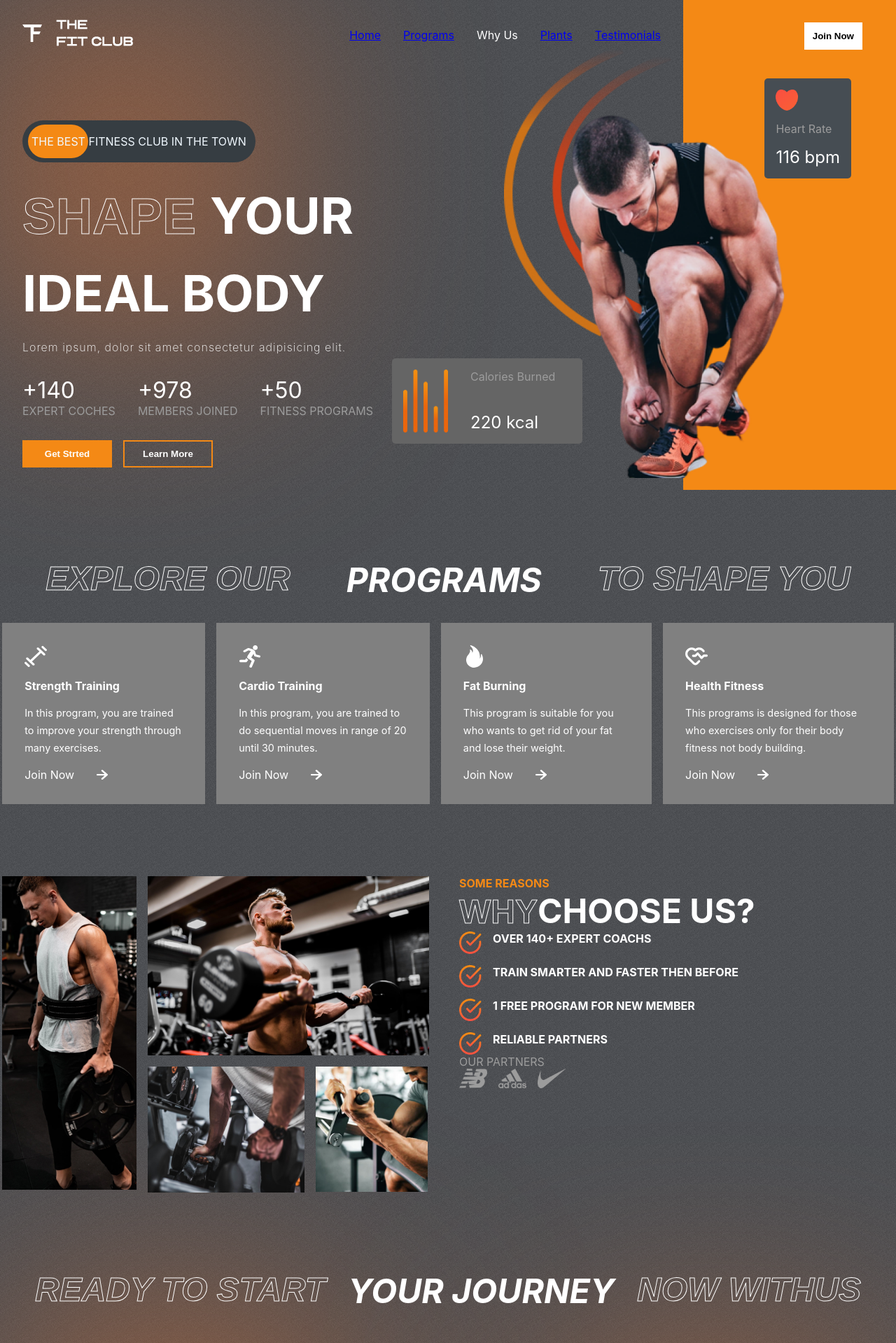
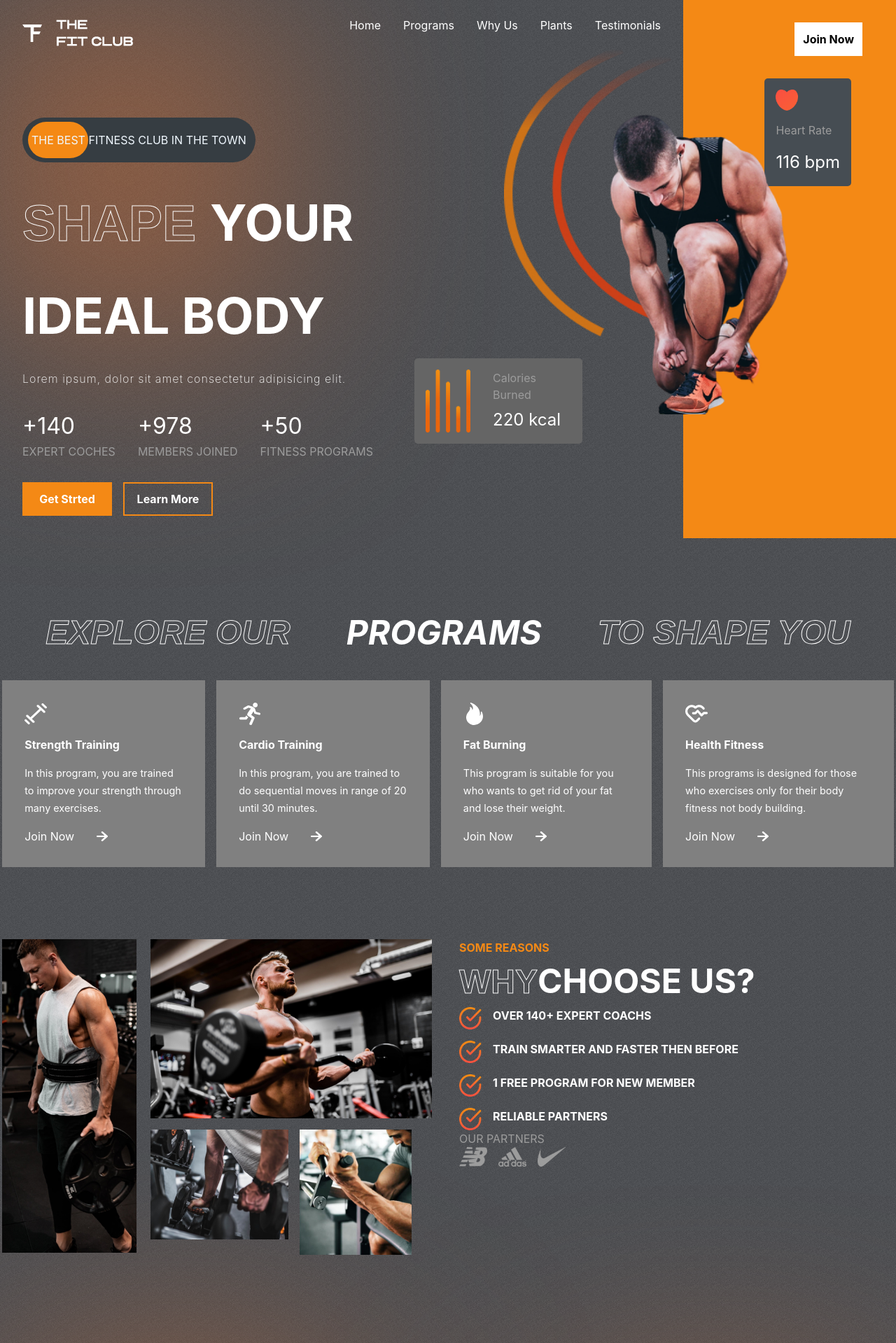
Before and after one commit to VaishnaviMane2929/Fit-Club, a React (Create React App) app: page / in a window 1280 px wide. Shown: the top 1919 px of the page at 70% size. Built offline with nearby package versions, Linux system fonts and the light colour scheme.

Commit message:
add navbar scrolling a router

```diff
--- a/package.json
+++ b/package.json
@@ -36,5 +36,10 @@
       "last 1 firefox version",
       "last 1 safari version"
     ]
+  },
+  "devDependencies": {
+    "autoprefixer": "^10.4.20",
+    "postcss": "^8.5.1",
+    "tailwindcss": "^3.4.17"
   }
 }
--- /dev/null
+++ b/postcss.config.js
@@ -0,0 +1,6 @@
+module.exports = {
+  plugins: {
+    tailwindcss: {},
+    autoprefixer: {},
+  },
+}
--- a/src/components/Header/Header.jsx
+++ b/src/components/Header/Header.jsx
@@ -10,7 +10,8 @@
   const mobile = window.innerWidth <= 768 ? true : false;
   const [menuOpened, setMenuOpened] = useState(false);
   return (
-    <div className="Header ">
+   <>
+    <div className="Header">
       <img src={Logo} alt="" className="logo" />
       {menuOpened === false && mobile === true ? (
         <div
@@ -29,13 +30,14 @@
         </div>
       ) : (
         <ul className="header-menu">
-          <a href="#home">
+          <a href="#hero">
             <li onClick={() => setMenuOpened(false)}>Home</li>
           </a>
           <a href="#programs">
             <li onClick={() => setMenuOpened(false)}>Programs</li>
           </a>
-          <li onClick={() => setMenuOpened(false)}>Why Us</li>
+         <a href="#reason"> <li onClick={() => setMenuOpened(false)}>Why Us</li>
+         </a>
           <a href="#plan">
             <li onClick={() => setMenuOpened(false)}>Plants</li>
           </a>
@@ -48,9 +50,11 @@
         <li onClick={()=> setMenuOpened(false)}>Why Us</li>
         <li onClick={()=> setMenuOpened(false)}>Plants</li>
         <li onClick={()=> setMenuOpened(false)}><Link to='Testimonials' span={true} smooth={true}>Testimonials</Link></li> */}
+
         </ul>
       )}
     </div>
+   </>
   );
 };
 
--- a/src/components/Hero/Hero.jsx
+++ b/src/components/Hero/Hero.jsx
@@ -12,7 +12,7 @@
   const transition = {type: 'spring', duration: 3}
   const mobile = window.innerWidth<=768 ? true: false;
   return (
-    <div className="Hero" id="#home">
+    <div className="Hero" id='hero'>
       <div className="blur hero-blur"></div>
       <div className="left-h">
         <Header />
--- a/src/components/Reasons/Reasons.jsx
+++ b/src/components/Reasons/Reasons.jsx
@@ -11,7 +11,7 @@
 
 const Reasons = () => {
   return (
-    <div className='Reasons' id='reasons'>
+    <div className='Reasons' id='reason'>
         <div className='Left-r'>
             <img src={image1} alt="" />
             <img src={image2} alt="" />
--- a/src/components/Testimonials/Testimonials.jsx
+++ b/src/components/Testimonials/Testimonials.jsx
@@ -9,7 +9,7 @@
   const [selected, setSelected] = useState(0);
   const tLength =testimonialsData.length;
   return (
-    <div className='Testimonials' id='#testimonials'>
+    <div className='Testimonials' id='testimonials'>
 
             <div className='left-t'>
                 <span>Testimonials</span>
--- a/src/index.css
+++ b/src/index.css
@@ -1,3 +1,8 @@
+@tailwind base;
+@tailwind components;
+@tailwind utilities;
+
+
 body {
   margin: 0;
   font-family: -apple-system, BlinkMacSystemFont, 'Segoe UI', 'Roboto', 'Oxygen',
```
Also changed, not shown: tailwind.config.js (added, +11 -0 lines), 1 other file (tests, documents, lock files or other folders).
